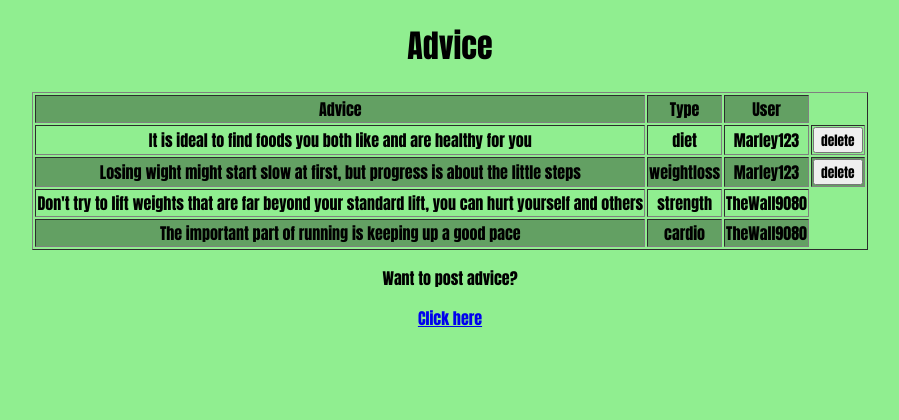
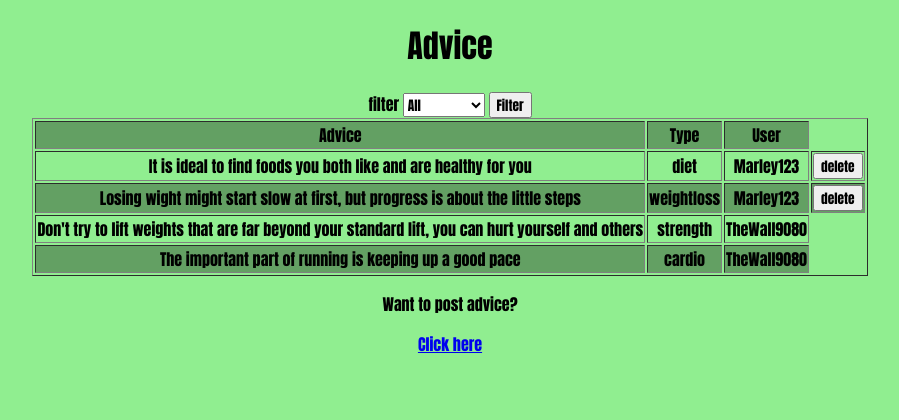
Before and after one commit to marleywall9080/ToKa_fitness_app, a Flask app: page /advice in a window 1280 px wide. Shown: the part 69-489 px from the top of the page, without its empty margins (190-1089 px from the left). Run offline with Flask 3, Linux system fonts and the light colour scheme; a user stored in the database is signed in; data comes from the database, SQL or seed files in the repository.

Commit message:
added filter system to advice

```diff
--- a/app.py
+++ b/app.py
@@ -99,10 +99,29 @@ def advice():
     conn = sqlite3.connect("advice.db")
     cursor = conn.cursor()
     conn.row_factory = sqlite3.Row
-    cursor.execute("SELECT * FROM advice") # selects all the data in advice
+    cursor.execute("SELECT * FROM advice")
     records = cursor.fetchall()
-    conn.close() # closes the database
-    return render_template("advice.html", records=records, font_size=font_size, username=current_user.username) # renders the html page and sends all the data to be shown
+    conn.close()
+    return render_template("advice.html", records=records, font_size=font_size, username=current_user.username)
+
+@app.route("/filter", methods=["POST", "GET"])
+@login_required
+def filter():
+    conn = sqlite3.connect("advice.db")
+    cursor = conn.cursor()
+    conn.row_factory = sqlite3.Row
+    if request.method == "POST":
+        filter = request.form.get("filter")
+        if filter == "*":
+            cursor.execute("SELECT * FROM advice")
+            records = cursor.fetchall()
+            conn.close() # closes the database
+            return render_template("advice.html", records=records, font_size=font_size, username=current_user.username)
+        else:
+            cursor.execute("SELECT * FROM advice WHERE advice_type = ?", (filter,)) # selects all the data in advice where the advice type matches the filter
+            records = cursor.fetchall()
+            conn.close() # closes the database
+            return render_template("advice.html", records=records, font_size=font_size, username=current_user.username)
 
 # posting advice page
 @app.route("/create_advice", methods=["GET", "POST"])
--- a/templates/advice.html
+++ b/templates/advice.html
@@ -2,6 +2,17 @@
 
 {% block content %}
 <h1>Advice</h1>
+<form action="/filter" method="POST">
+    <label for="filter">filter</label>
+    <select id="filter" name="filter">
+        <option value="*">All</option>
+        <option value="diet">Diet</option>
+        <option value="weightloss">Weightloss</option>
+        <option value="cardio">Cardio</option>
+        <option value="strength">Strength</option>
+    </select>
+    <button type="submit">Filter</button>
+</form>
 <table border="1"> <!-- creates a table with the data from the called upon database and formats it so users can easily understand-->
     <tr>
         <th>Advice</th>
```
